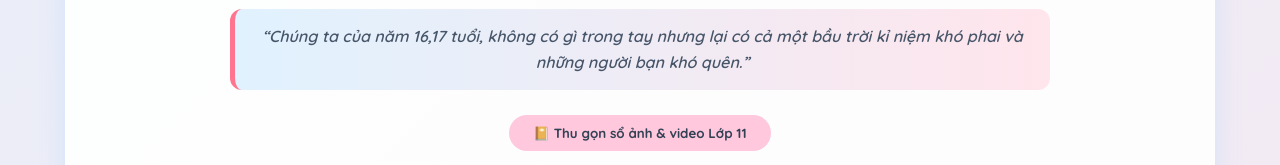
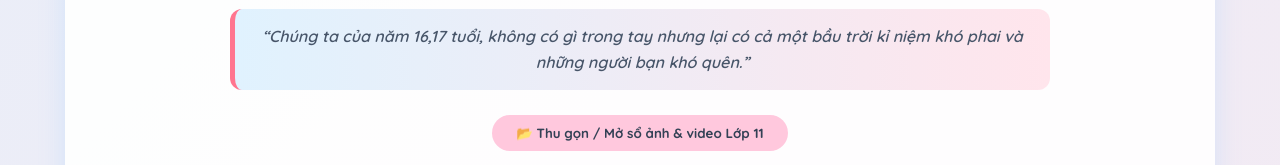
Before and after one commit to huynhkhanhduy0903-art/huynhkhanhduy0903-art, a plain HTML site: page Nhom5.html in a window 1280 px wide. Shown: the part 2326-2491 px from the top of the page. Drawn offline with Linux system fonts and the light colour scheme.

Commit message:
Update Nhom5.html

```diff
--- a/Nhom5.html
+++ b/Nhom5.html
@@ -551,7 +551,7 @@
                         “Chúng ta của năm 16,17 tuổi, không có gì trong tay nhưng lại có cả một bầu trời kỉ niệm khó phai và những người bạn khó quên.”
                     </div>
                 </div>
-                <button class="toggle-gallery-btn" onclick="toggleGallery('gal11', this)">📔 Thu gọn sổ ảnh & video Lớp 11</button>
+                <button class="toggle-gallery-btn" onclick="toggleGallery('gal11', this)">📂 Thu gọn / Mở sổ ảnh & video Lớp 11</button>
 
                 <div id="gal11" class="gallery-wrapper">
                     <!-- 6 Hình ảnh Lớp 11 -->
```
